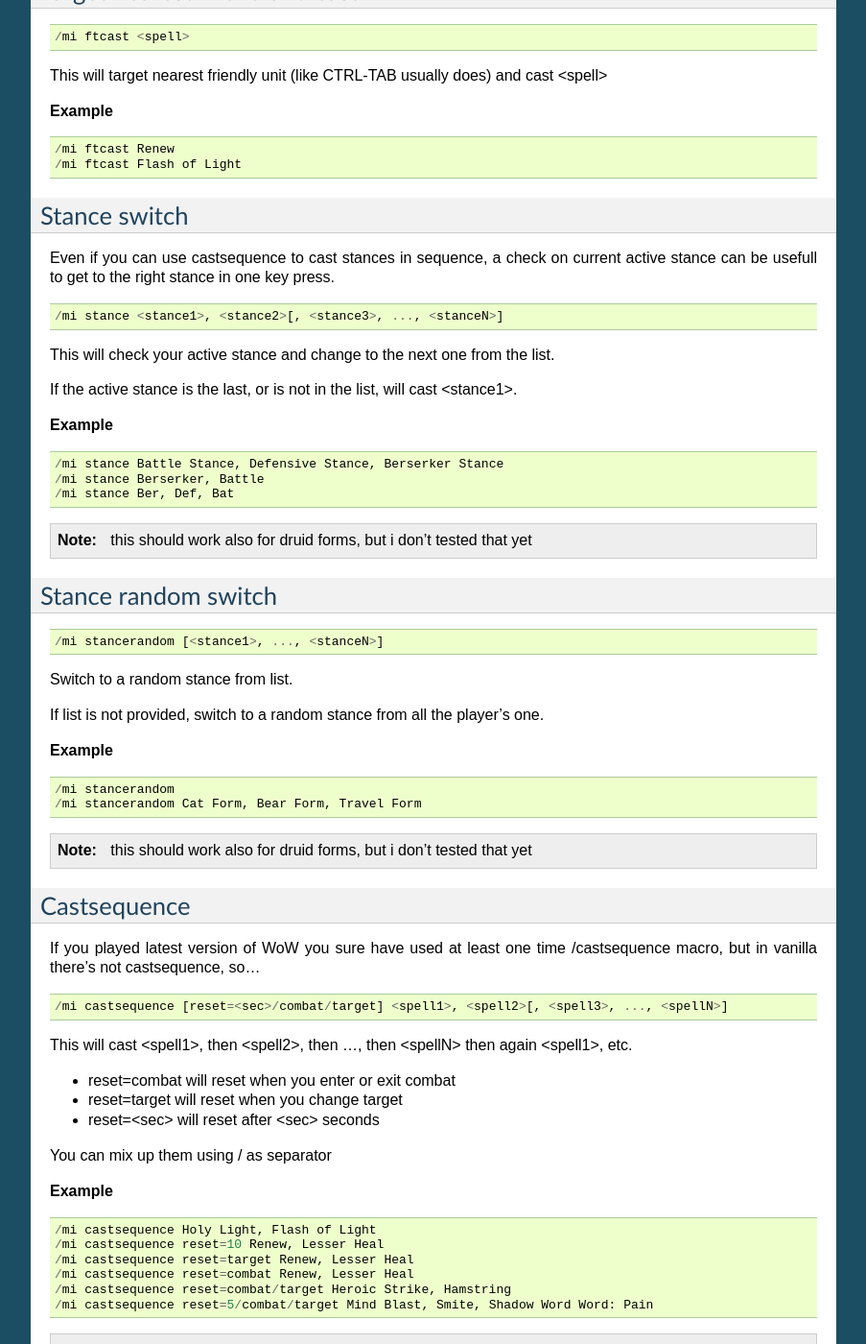
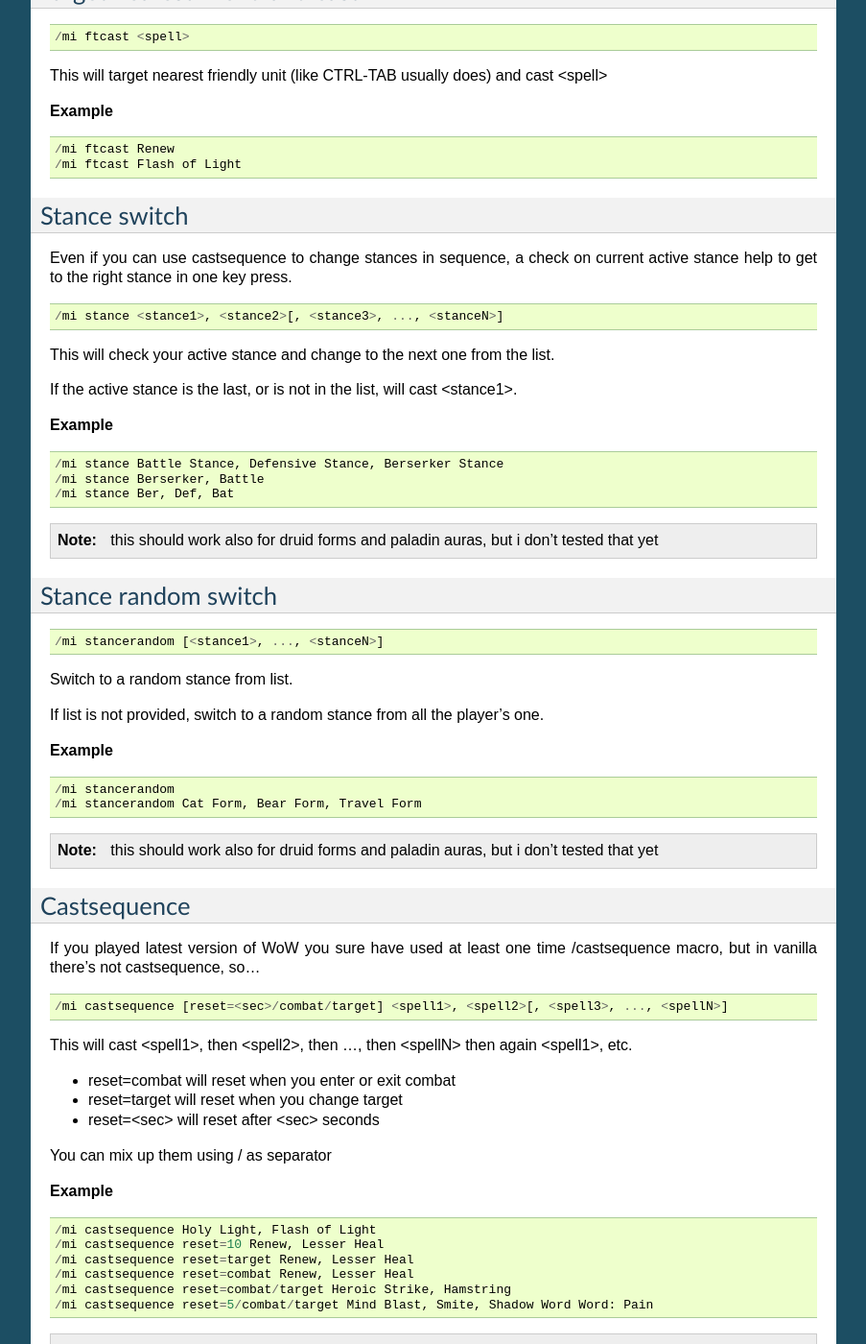
Before and after one commit to michelesr/mike-wow-addon, a Sphinx documentation site: the page built from doc/source/macro_framework.rst, in a window 1280 px wide and 1400 px high, scrolled down 800 px. Shown: the whole window at 96% size, without its empty margins (198-1101 px from the left). Built offline with Sphinx 7.4.7, drawn with Linux system fonts in a browser that asks for light colours; some of the changed text lies outside the part shown.

Commit message:
minor change

```diff
--- a/doc/source/macro_framework.rst
+++ b/doc/source/macro_framework.rst
@@ -73,7 +73,7 @@ This will target nearest friendly unit (like CTRL-TAB usually does) and cast <sp
 Stance switch
 =============
 
-Even if you can use castsequence to cast stances in sequence, a check on current active stance can be usefull to get to the right stance in one key press.
+Even if you can use castsequence to change stances in sequence, a check on current active stance help to get to the right stance in one key press.
 
 .. index:: single: Stance switch
 
@@ -95,7 +95,7 @@ If the active stance is the last, or is not in the list, will cast <stance1>.
 
 ..
 
-.. note:: this should work also for druid forms, but i don't tested that yet
+.. note:: this should work also for druid forms and paladin auras, but i don't tested that yet
 
 Stance random switch
 ====================
@@ -119,7 +119,7 @@ If list is not provided, switch to a random stance from all the player's one.
 
 ..
 
-.. note:: this should work also for druid forms, but i don't tested that yet
+.. note:: this should work also for druid forms and paladin auras, but i don't tested that yet
 
 Castsequence
 ============
```
Also changed, not shown: other parts of doc/source/macro_framework.rst (+2 -2 lines), 17 other files.
